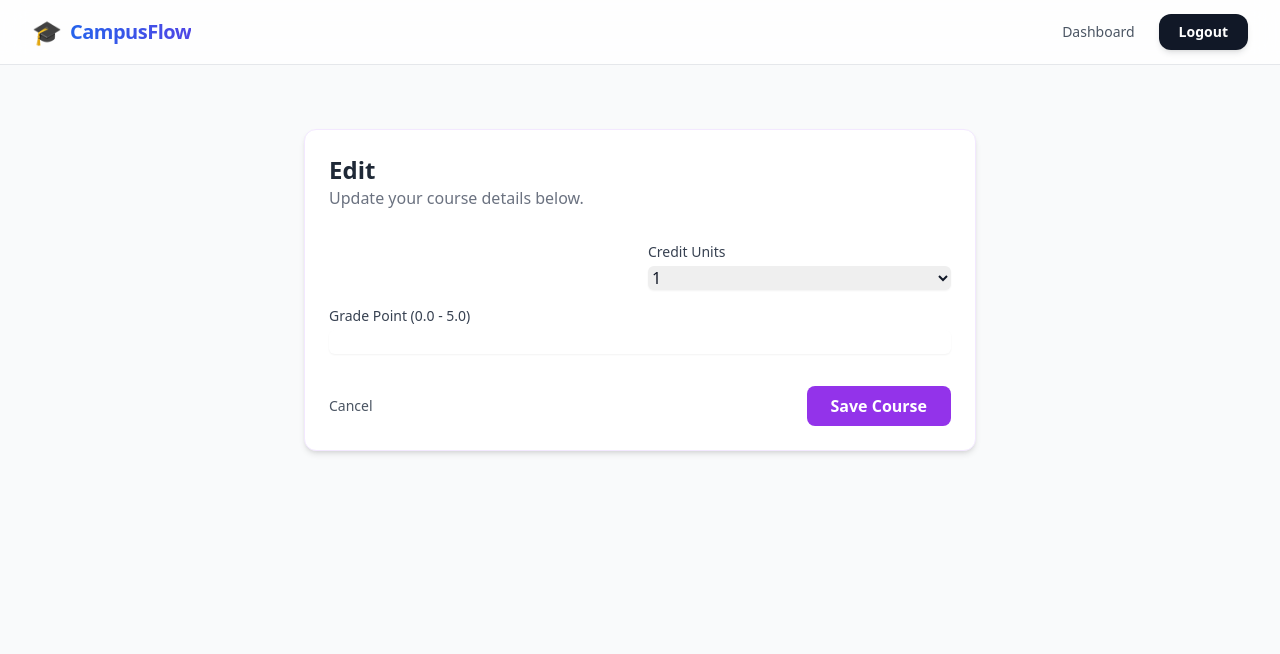
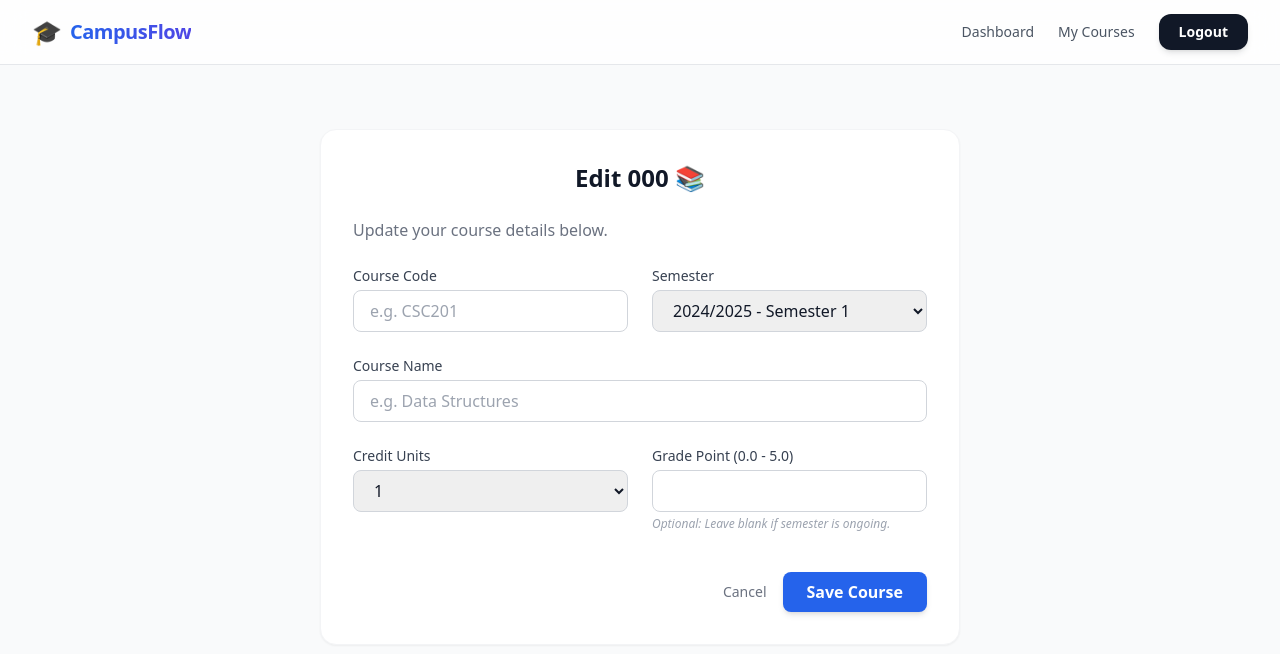
Before and after one commit to auwalcodes2007/campus_app, a Flask app: template app/courses/templates/courses/edit_course.html in a window 1280 px wide. Shown: the top 654 px of the page. Run offline with Flask 3, Linux system fonts and the light colour scheme; the template is opened without the code that fills it: values that come from a table or form of the project are taken from there, others are empty; a user stored in the database is signed in; tables that the repository leaves empty hold one stand-in row (values such as "Sample post"); some libraries are stand-ins or nearby versions.

Commit message:
feat: complete course CRUD with edit and secure delete functionality
Implement edit_course route with automatic form pre-filling.

Add delete_course route with POST-only protection and CSRF validation.

Integrate ownership checks (abort(403)) to prevent unauthorized access to other users' data.

Add a global CSRFError handler to improve user experience on session expiry.

Updated UI with a "Confirm Delete" prompt and unified navigation between dashboards.

```diff
--- a/app/courses/forms.py
+++ b/app/courses/forms.py
@@ -7,7 +7,7 @@ class CourseForm(FlaskForm):
     course_code = StringField("Course Code", validators=[DataRequired()])
     course_name = StringField("Course Name", validators=[DataRequired()])
     credit_units = SelectField('Credit Units', choices=[(i, str(i)) for i in range(1, 7)], coerce=int, validators=[DataRequired()])
-    grade_point = FloatField("Grade Point (0.0 - 5.0)", validators=[NumberRange(min=0, max=5), Optional()])
+    grade_point = FloatField("Grade Point (0.0 - 5.0)", validators=[NumberRange(min=0, max=5, message="Grade Point must be between %(min)s and %(max)s"), Optional()])
     semester = SelectField("Semester", choices=[
         ("2024/2025-1", "2024/2025 - Semester 1"),
         ("2024/2025-2", "2024/2025 - Semester 2"),
--- a/app/courses/templates/courses/add_course.html
+++ b/app/courses/templates/courses/add_course.html
@@ -33,6 +33,9 @@
                 <div>
         {{ form.grade_point.label(class="block text-sm font-medium text-gray-700 mb-1") }}
         {{ form.grade_point(class="w-full px-4 py-2 border border-gray-300 rounded-lg outline-none focus:ring-2 focus:ring-blue-500") }}
+        {% for error in form.grade_point.errors %}
+            <span class="text-red-500 text-xs">{{ error }}</span>
+        {% endfor %}
         <p class="text-xs text-gray-400 mt-1 italic">Optional: Leave blank if semester is ongoing.</p>
     </div>
 
--- a/app/courses/templates/courses/courses.html
+++ b/app/courses/templates/courses/courses.html
@@ -67,9 +67,8 @@
                     Edit Details
                 </a>
 
-                <form action="{{ url_for('courses.delete_course', id=course.id) }}" method="POST" onsubmit="return confirm('Wait! Are you sure you want to delete this course?');">
-                    <input type="hidden" name="csrf_token" value="{{ csrf_token() }}">
-                    <button type="submit" class="text-sm font-semibold text-red-400 hover:text-red-600 transition-colors">
+                <form action="{{ url_for('courses.delete_course', id=course.id) }}" method="POST" onsubmit="return confirm('Omo, are you sure? This will permanently delete {{ course.course_code}}.');">                    <input type="hidden" name="csrf_token" value="{{ csrf_token() }}">
+                    <button type="submit" class="text-red-500 hover:text-red-700 text-sm font-semibold">
                         Delete
                     </button>
                 </form>
--- a/app/courses/templates/courses/edit_course.html
+++ b/app/courses/templates/courses/edit_course.html
@@ -1,40 +1,52 @@
 {% extends "base.html" %}
 
 {% block content %}
-<div class="max-w-2xl mx-auto mt-10 p-6 bg-white rounded-xl shadow-md border border-purple-100">
-    <div class="mb-8">
-        <h2 class="text-2xl font-bold text-gray-800">Edit {{ course.code }}</h2>
+<div class="max-w-2xl mx-auto mt-10 px-4">
+    <div class="bg-white p-8 rounded-2xl shadow-sm border border-gray-100">
+        <h2 class="text-2xl font-bold text-gray-900 mb-6 text-center">Edit {{ course.course_code }} 📚</h2>
         <p class="text-gray-500">Update your course details below.</p>
-    </div>
 
-    <form method="POST">
-        {{ form.hidden_tag() }} <div class="space-y-4">
-            <div>
-                {{ form.name.label(class="block text-sm font-medium text-gray-700") }}
-                {{ form.name(class="mt-1 block w-full rounded-md border-gray-300 shadow-sm focus:border-purple-500 focus:ring-purple-500", placeholder="e.g. Data Structures") }}
-            </div>
+        <form method="POST" class="space-y-6">
+            {{ form.hidden_tag() }}
 
-            <div class="grid grid-cols-2 gap-4">
+            <div class="grid grid-cols-1 md:grid-cols-2 gap-6">
                 <div>
-                    {{ form.code.label(class="block text-sm font-medium text-gray-700") }}
-                    {{ form.code(class="mt-1 block w-full rounded-md border-gray-300 shadow-sm focus:border-purple-500 focus:ring-purple-500") }}
+                    {{ form.course_code.label(class="block text-sm font-medium text-gray-700 mb-1") }}
+                    {{ form.course_code(class="w-full px-4 py-2 border border-gray-300 rounded-lg outline-none focus:ring-2 focus:ring-blue-500", placeholder="e.g. CSC201") }}
                 </div>
+
                 <div>
-                    {{ form.credit_units.label(class="block text-sm font-medium text-gray-700") }}
-                    {{ form.credit_units(class="mt-1 block w-full rounded-md border-gray-300 shadow-sm focus:border-purple-500 focus:ring-purple-500") }}
+                    {{ form.semester.label(class="block text-sm font-medium text-gray-700 mb-1") }}
+                    {{ form.semester(class="w-full px-4 py-2 border border-gray-300 rounded-lg outline-none focus:ring-2 focus:ring-blue-500") }}
                 </div>
             </div>
 
             <div>
-                {{ form.grade_point.label(class="block text-sm font-medium text-gray-700") }}
-                {{ form.grade_point(class="mt-1 block w-full rounded-md border-gray-300 shadow-sm focus:border-purple-500 focus:ring-purple-500") }}
+                {{ form.course_name.label(class="block text-sm font-medium text-gray-700 mb-1") }}
+                {{ form.course_name(class="w-full px-4 py-2 border border-gray-300 rounded-lg outline-none focus:ring-2 focus:ring-blue-500", placeholder="e.g. Data Structures") }}
             </div>
 
-            <div class="flex items-center justify-between pt-4">
-                <a href="{{ url_for('courses.courses') }}" class="text-sm text-gray-600 hover:text-gray-900">Cancel</a>
-                {{ form.submit(class="bg-purple-600 text-white px-6 py-2 rounded-lg font-semibold hover:bg-purple-700 transition") }}
+            <div class="grid grid-cols-1 md:grid-cols-2 gap-6">
+                <div>
+                    {{ form.credit_units.label(class="block text-sm font-medium text-gray-700 mb-1") }}
+                    {{ form.credit_units(class="w-full px-4 py-2 border border-gray-300 rounded-lg outline-none focus:ring-2 focus:ring-blue-500") }}
+                </div>
+                <div>
+        {{ form.grade_point.label(class="block text-sm font-medium text-gray-700 mb-1") }}
+        {{ form.grade_point(class="w-full px-4 py-2 border border-gray-300 rounded-lg outline-none focus:ring-2 focus:ring-blue-500") }}
+        {% for error in form.grade_point.errors %}
+            <span class="text-red-500 text-xs">{{ error }}</span>
+        {% endfor %}
+        <p class="text-xs text-gray-400 mt-1 italic">Optional: Leave blank if semester is ongoing.</p>
+    </div>
+
+                </div>
+
+            <div class="flex items-center justify-end space-x-4 pt-4">
+                <a href="{{ url_for('courses.courses') }}" class="text-gray-500 hover:text-gray-700 text-sm font-medium">Cancel</a>
+                {{ form.submit(class="bg-blue-600 hover:bg-blue-700 text-white px-6 py-2 rounded-lg font-semibold shadow-md transition-all transform hover:-translate-y-0.5") }}
             </div>
-        </div>
-    </form>
+        </form>
+    </div>
 </div>
 {% endblock %}
--- a/app/templates/base.html
+++ b/app/templates/base.html
@@ -27,6 +27,10 @@
                         <a href="{{ url_for('main.dashboard') }}"
                            class="text-sm font-medium {% if request.endpoint == 'main.dashboard' %}text-blue-600{% else %}text-gray-600 hover:text-blue-600{% endif %} transition-colors">
                             Dashboard
+                        </a>
+                        <a href="{{ url_for('courses.courses') }}"
+                           class="text-sm font-medium {% if request.endpoint == 'main.dashboard' %}text-blue-600{% else %}text-gray-600 hover:text-blue-600{% endif %} transition-colors">
+                            My Courses
                         </a>
                         <a href="{{ url_for('auth.logout') }}"
                            class="bg-gray-900 text-white px-5 py-2 rounded-xl text-sm font-bold shadow-md hover:bg-gray-800 hover:shadow-lg transition-all active:scale-95">
```
Also changed, not shown: app/__init__.py (+7 -3 lines), app/courses/routes.py (+19 -4 lines).
